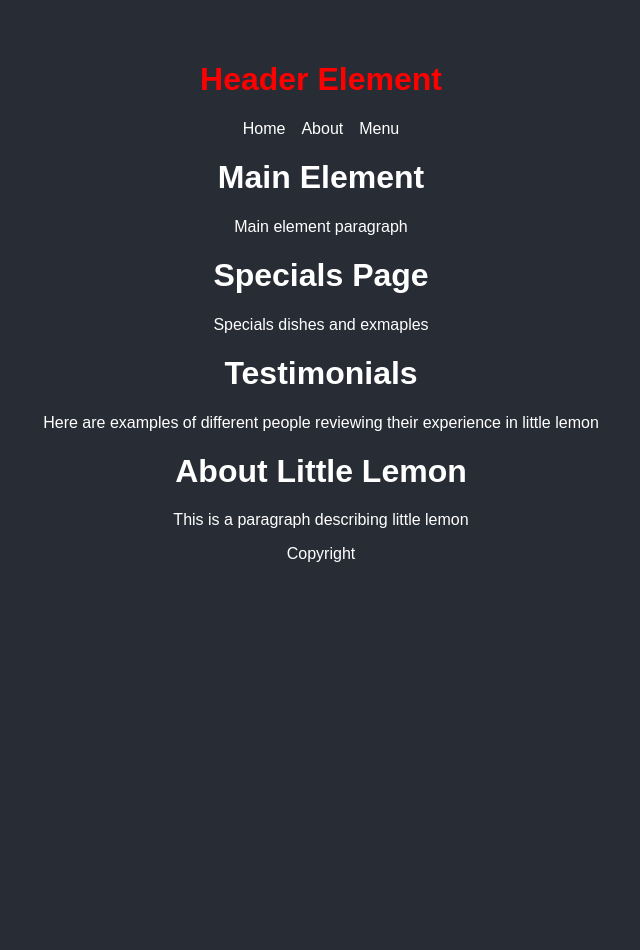
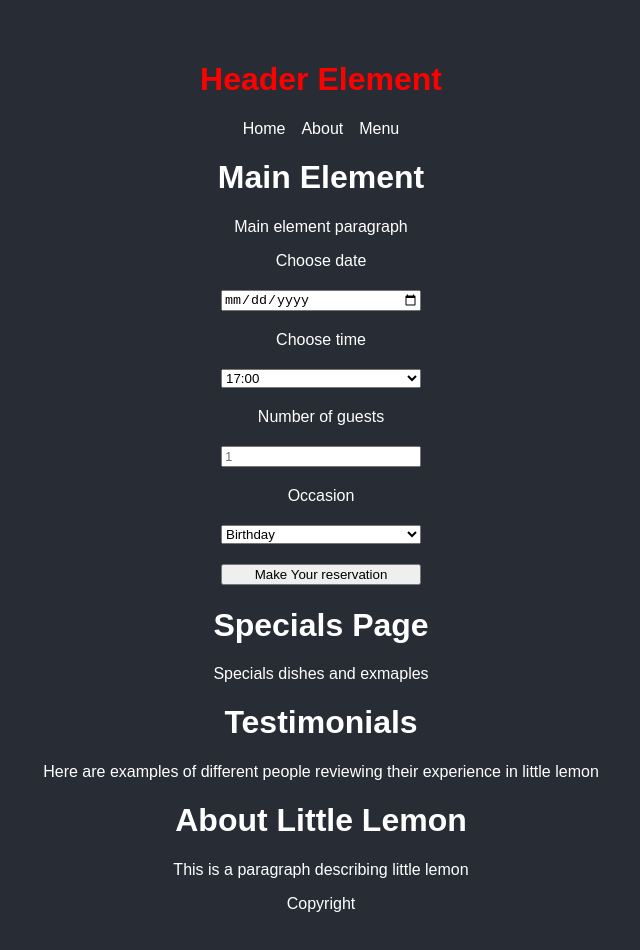
Before and after one commit to DoragonSoruja/Capstone-Project, a React (Create React App) app: page / in a window 1280 px wide. Shown: the top 950 px of the page, without its empty margins (319-959 px from the left). Before the commit the page ends 800 px from the top, so only its background shows below. Built offline with nearby package versions, Linux system fonts and the light colour scheme.

Commit message:
Adding reservation form

```diff
--- a/src/App.css
+++ b/src/App.css
@@ -20,3 +20,11 @@
   margin-right: .5em;
   margin-left: .5em;
 }
+
+form {
+  margin-left: auto;
+  margin-right: auto;
+  display: grid;
+  max-width: 200px;
+  gap: 20px;
+}
--- a/src/App.js
+++ b/src/App.js
@@ -6,6 +6,7 @@
 import Testimonials from './components/testimonials';
 import AboutMe from './components/aboutme';
 import Footer from './components/footer';
+import BookingPage from './components/BookingPage';
 import React from "react"
 
 function App() {
@@ -14,6 +15,7 @@
       <Header />
       <Navigation />
       <Main />
+      <BookingPage />
       <Specials />
       <Testimonials />
       <AboutMe />
--- /dev/null
+++ b/src/components/BookingForm.js
@@ -0,0 +1,27 @@
+function BookingForm() {
+    return (
+        <form>
+            <label htmlFor="res-date">Choose date</label>
+            <input type="date" id="res-date" />
+            <label htmlFor="res-time">Choose time</label>
+            <select id="res-time ">
+                <option>17:00</option>
+                <option>18:00</option>
+                <option>19:00</option>
+                <option>20:00</option>
+                <option>21:00</option>
+                <option>22:00</option>
+            </select>
+            <label htmlFor="guests">Number of guests</label>
+            <input type="number" placeholder="1" min="1" max="10" id="guests" />
+            <label htmlFor="occasion">Occasion</label>
+            <select id="occasion">
+                <option>Birthday</option>
+                <option>Anniversary</option>
+            </select>
+            <input type="submit" value="Make Your reservation" />
+        </form>
+    )
+}
+
+export default BookingForm
--- /dev/null
+++ b/src/components/BookingPage.js
@@ -0,0 +1,9 @@
+import BookingForm from "./BookingForm";
+
+function BookingPage() {
+    return (
+        <BookingForm />
+    )
+}
+
+export default BookingPage
```
